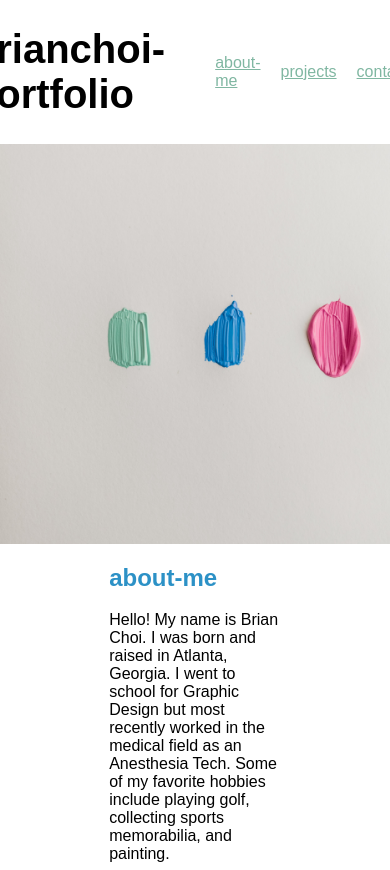
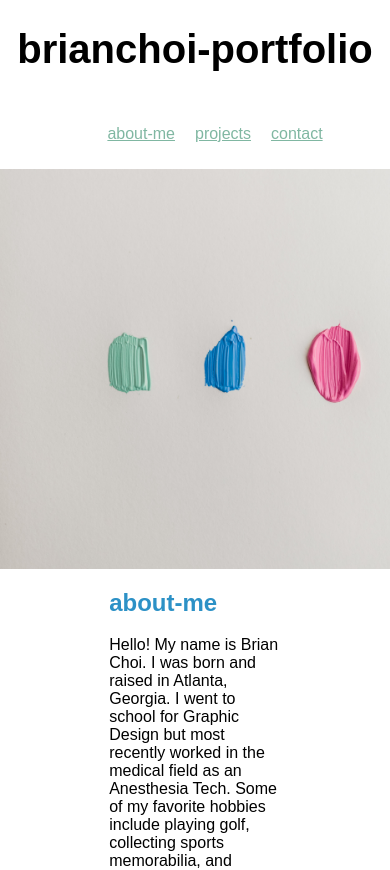
Before and after one commit to brianchoix31/02-portfolio, a plain HTML site: page index.html in a window 390 px wide. Shown: the top 870 px of the page. Drawn offline with Linux system fonts and the light colour scheme.

Commit message:
added media query

```diff
--- a/assets/css/style.css
+++ b/assets/css/style.css
@@ -167,3 +167,16 @@ body {
 .image-project-5 {
     background: var(--primary-color);
 }
+
+@media screen and (max-width: 800px) {
+    .nav {
+        display: flex;
+        flex-direction: column;
+    }
+    .image-main {
+        align-content: center;
+    }
+    body {
+      flex-direction: column;
+    }
+  }
```
Also changed, not shown: index.html (+3 -3 lines).
